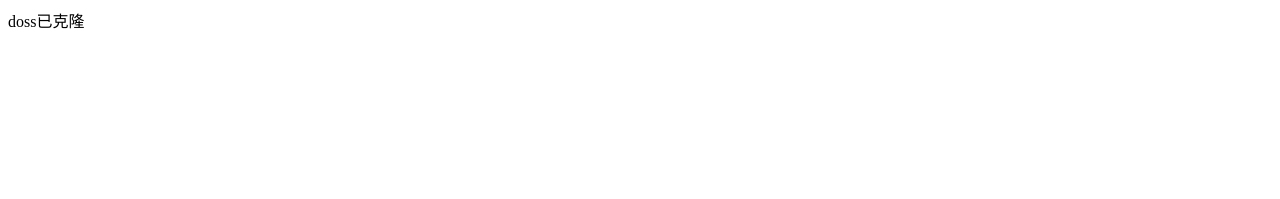
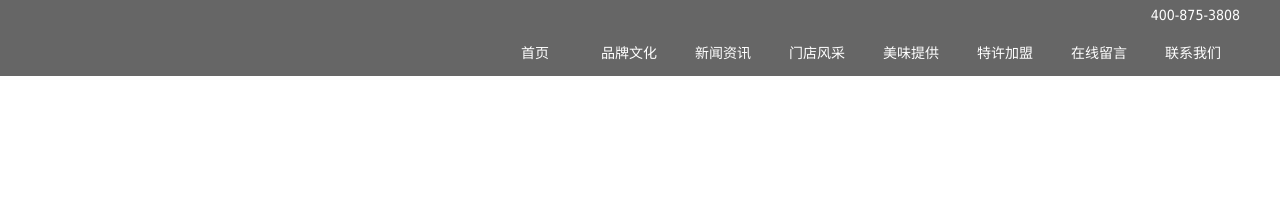
Before and after one commit to xieyong0521/zlys, a plain HTML site: page doss.html in a window 1280 px wide. Drawn offline with Linux system fonts and the light colour scheme.

Commit message:
往index和doss页面里添加了头部nav的部分结构（可共享）

```diff
--- a/doss.html
+++ b/doss.html
@@ -1 +1,58 @@
-doss已克隆
+<!DOCTYPE html>
+<html lang="zh-CN">
+<head>
+    <meta charset="UTF-8">
+    <meta name="viewport" content="width=device-width, initial-scale=1.0">
+    <meta http-equiv="X-UA-Compatible" content="ie=edge">
+    <title>特许加盟_左邻优舍西餐厅</title>
+    <link rel="stylesheet" href="css/common.css">
+    <link rel="stylesheet" href="css/base.css">
+    <link rel="stylesheet" href="css/doss.css">
+</head>
+<body>
+    <header>
+        <nav>
+            <div class="w">
+                <div class="logo">
+                    <a href="index.html">左邻右舍西餐厅</a>
+                </div>
+                <div class="tel">400-875-3808</div>
+                <ul class="an-nav">
+                    <li>
+                        <a href="#">首页</a>
+                    </li>
+                    <li>
+                        <a href="#">品牌文化</a>
+                    </li>
+                    <li>
+                        <a href="#">新闻资讯</a>
+                    </li>
+                    <li>
+                        <a href="#">门店风采</a>
+                    </li>
+                    <li>
+                        <a href="#">美味提供</a>
+                    </li>
+                    <li>
+                        <a href="#">特许加盟</a>
+                        <ul class="sub">
+                            <li><a href="javascript:;">加盟条件</a></li>
+                            <li><a href="javascript:;">加盟流程</a></li>
+                            <li><a href="javascript:;">加盟扶持</a></li>
+                            <li><a href="javascript:;">核心竞争力</a></li>
+                        </ul>
+                    </li>
+                    <li>
+                        <a href="#">在线留言</a>
+                    </li>
+                    <li>
+                        <a href="#">联系我们</a>
+                    </li>
+                </ul>
+            </div>
+
+        </nav>
+        <div class="focus"></div>
+    </header>
+</body>
+</html>
```
Also changed, not shown: index.html (+55 -0 lines).
